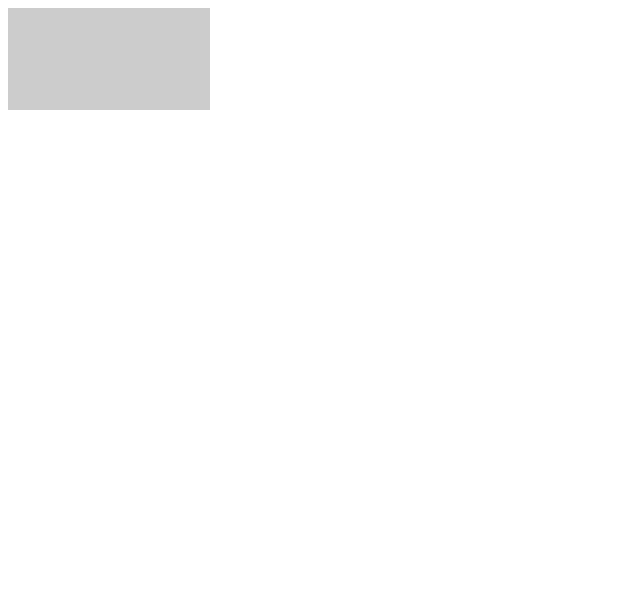
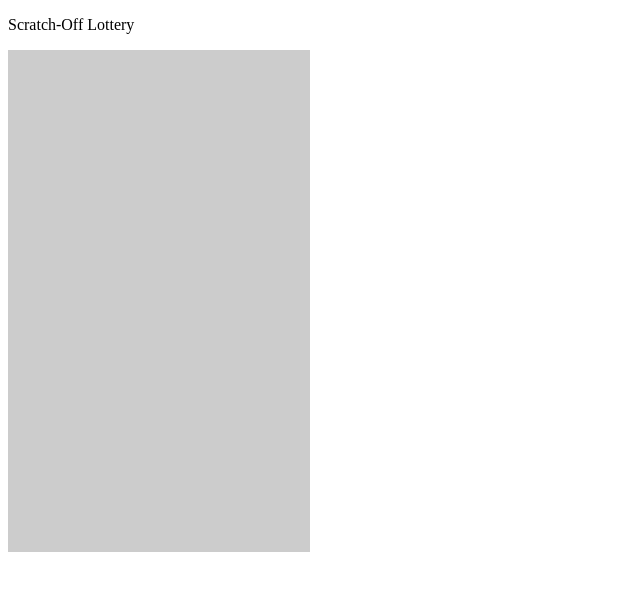
Before and after one commit to allenyjs/ggl, a plain HTML site: page mobile.html in a window 1280 px wide. Shown: the whole page, without its empty margins (0-640 px from the left). Drawn offline with Linux system fonts and the light colour scheme.

Commit message:
feat: 2017聖誕

```diff
--- a/mobile.html
+++ b/mobile.html
@@ -50,8 +50,8 @@
             this.putImageData(imgData, startX, startY);
         };
         function init() {
-            var imageWidth = 200;
-            var imageHeight = 100;
+            var imageWidth = 300;
+            var imageHeight = 500;
             var gglc = document.getElementById("gglc");
             var gglc2D = gglc.getContext("2d");
             gglc2D.fillStyle = '#cccccc'; //設置覆蓋層的顏色
@@ -76,12 +76,15 @@
 </head>
 
 <body>
+    <p>Scratch-Off Lottery</p>
     <div style="position: relative; width: 100%;height: 100%;">
         <div
-            style="position: absolute; width: 200px; height: 100px; text-align: center;line-height: 100px;border: 1px solid #ccc;">
-            謝謝惠顧</div>
-        <canvas style="position: absolute" id="gglc" width="201" height="101"></canvas>
+            style="position: absolute; width: 300px; height: 500px; text-align: center;line-height: 100px;border: 1px solid #ccc;">
+            <img src="/img/after3.jpg"/>
+        </div>
+        <canvas style="position: absolute" id="gglc" width="301" height="501"></canvas>
     </div>
+
 </body>
 
 </html>
```
Also changed, not shown: img/after3.jpg (added), img/after3.png (added).
